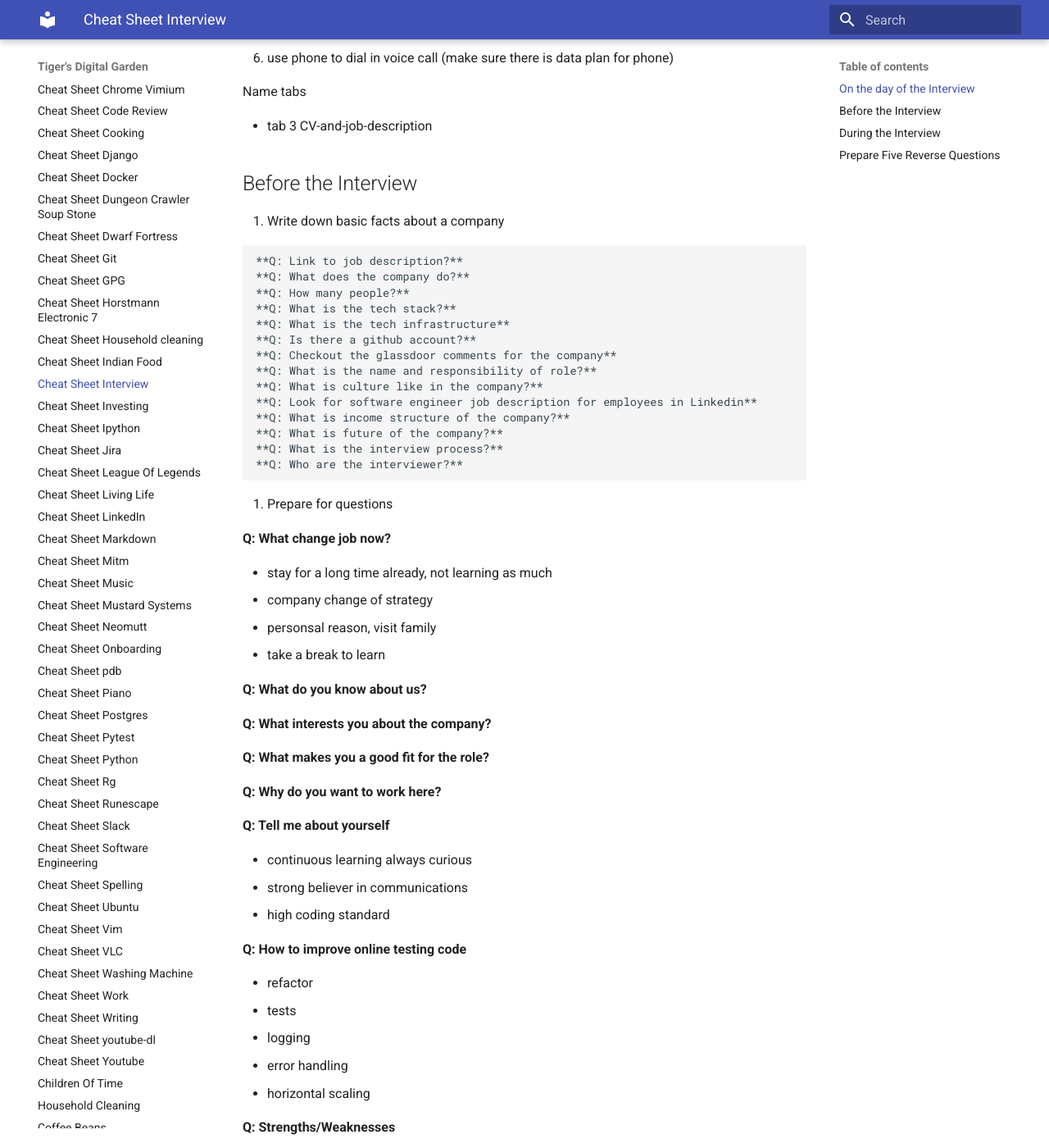
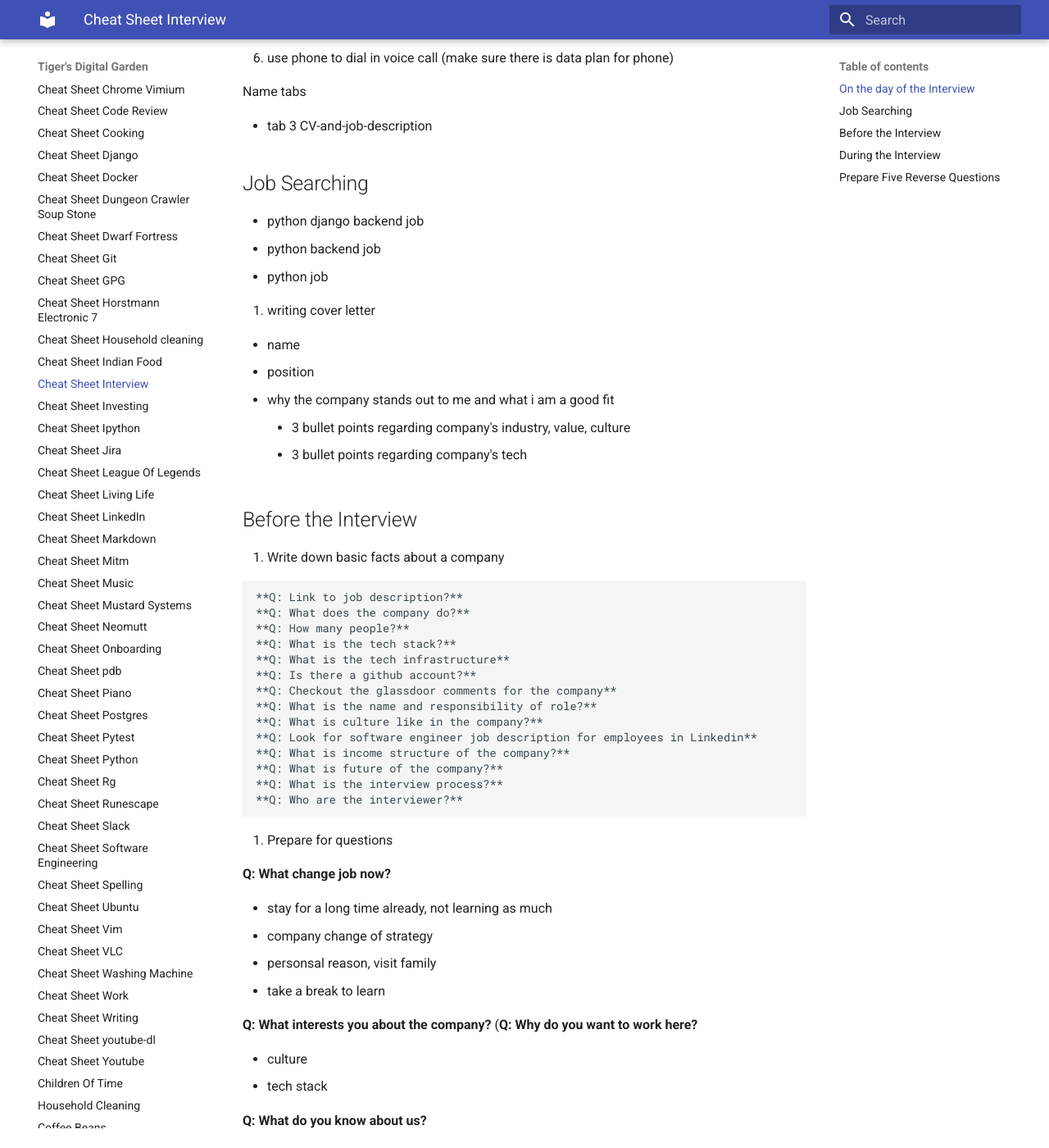
Before and after one commit to ynotstartups/notes, an MkDocs documentation site: the page built from notes/cheat-sheet-interview.md, in a window 1280 px wide and 1400 px high, scrolled down 341 px. Shown: the whole window at 82% size. Built offline with MkDocs 1.6.1 and Material for MkDocs 9.7.7, drawn with Linux system fonts in a browser that asks for light colours; some of the changed text lies outside the part shown.

Commit message:
add cover letter ideas

```diff
--- a/notes/cheat-sheet-interview.md
+++ b/notes/cheat-sheet-interview.md
@@ -12,6 +12,20 @@
 Name tabs
 
 - tab 3 CV-and-job-description
+
+## Job Searching
+
+- python django backend job
+- python backend job
+- python job
+
+1. writing cover letter
+
+- name
+- position
+- why the company stands out to me and what i am a good fit
+  - 3 bullet points regarding company's industry, value, culture
+  - 3 bullet points regarding company's tech
 
 ## Before the Interview
 
@@ -43,19 +57,20 @@ Name tabs
 - personsal reason, visit family
 - take a break to learn
 
+**Q: What interests you about the company?** (**Q: Why do you want to work here?**
+
+- culture
+- tech stack
+
 **Q: What do you know about us?**
-
-**Q: What interests you about the company?**
 
 **Q: What makes you a good fit for the role?**
 
-**Q: Why do you want to work here?**
-
 **Q: Tell me about yourself**
 
-- continuous learning always curious
-- strong believer in communications
-- high coding standard
+- continuous learning and adapting
+- communications and trust
+- high software engineering standard
 
 **Q: How to improve online testing code**
 
```
